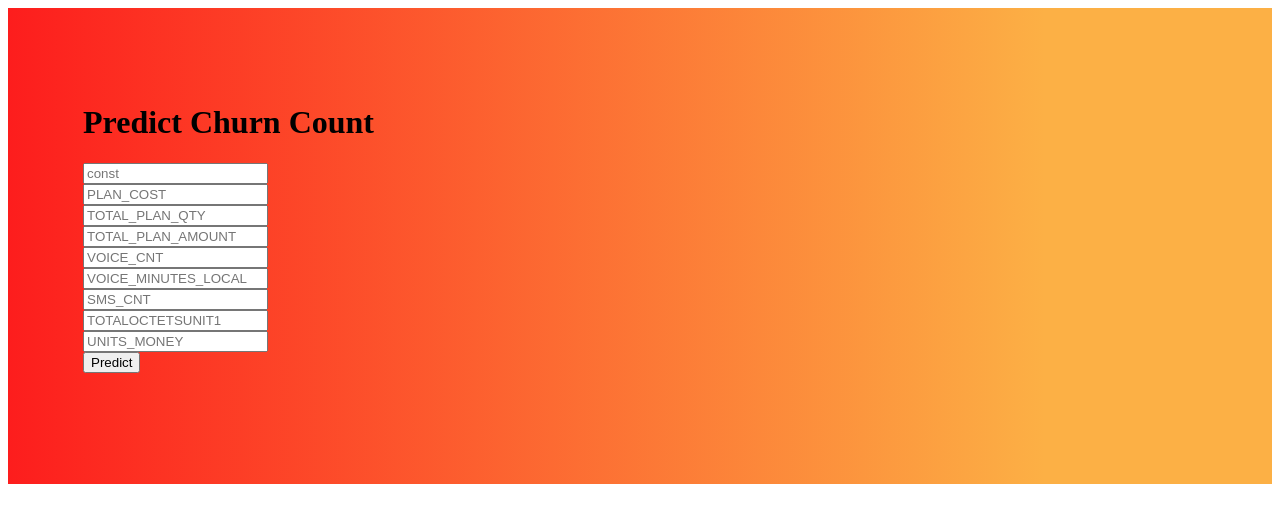
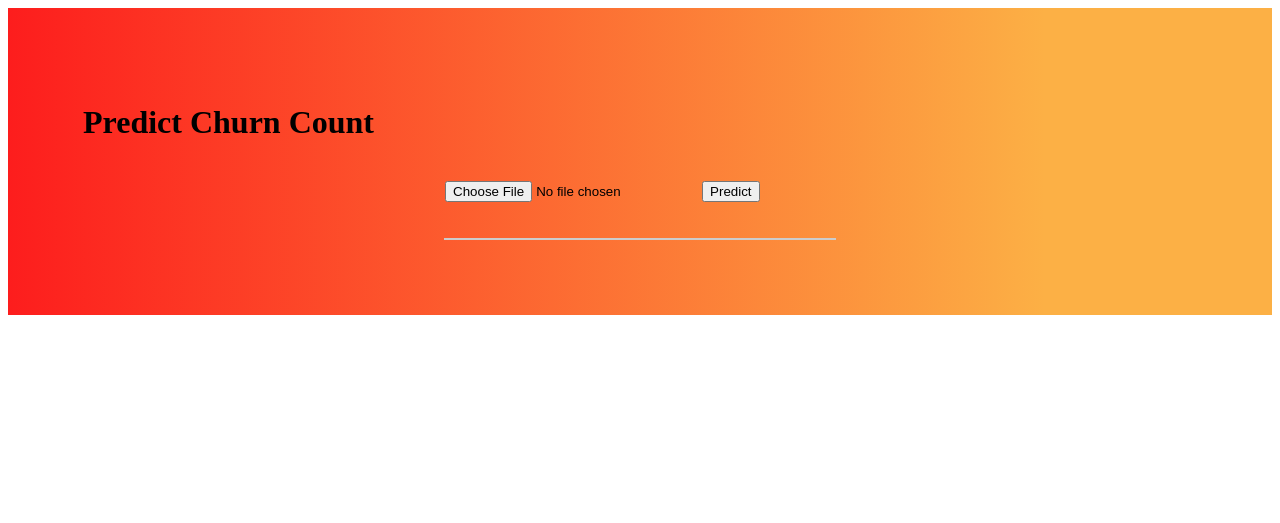
Before and after one commit to nishant9500/Telecom-customer-churn, a Flask app: page / in a window 1280 px wide. Shown: the top 523 px of the page. Run offline with Flask 2, Linux system fonts and the light colour scheme; parts of the project's set-up code (start-up, migrations or seed data) failed here and were passed over.

Commit message:
Update index.html

```diff
--- a/templates/index.html
+++ b/templates/index.html
@@ -18,7 +18,17 @@ background: linear-gradient(90deg, rgba(131,58,180,1) 0%, rgba(253,29,29,1) 0%,
             background-repeat: no-repeat, repeat;
             padding: 75px;
          }
-      </style>
+      form {
+    margin: auto;
+    width: 35%;
+}
+.result {
+    margin: auto;
+    width: 35%;
+    border: 1px solid #ccc;
+}
+	  </style>
+
 
 </head>
 
@@ -29,13 +39,12 @@ background: linear-gradient(90deg, rgba(131,58,180,1) 0%, rgba(253,29,29,1) 0%,
 
      <!-- Main Input For Receiving Query to our ML -->
     <form action="{{ url_for('predict')}}"method="post">
-	    <input type="text" name="const" placeholder="const" required="required" />
-		<br>
-    	<input type="text" name="PLAN_COST" placeholder="PLAN_COST" required="required" />
+    	<!--<input type="text" name="PLAN_COST" placeholder="PLAN_COST" required="required" />
 		<br>
         <input type="text" name="TOTAL_PLAN_QTY" placeholder="TOTAL_PLAN_QTY" required="required" />
 		<br>
-
+		<input type="text" name="test_score" placeholder="Test Score" required="required" />
+		<br>
 		<input type="text" name="TOTAL_PLAN_AMOUNT" placeholder="TOTAL_PLAN_AMOUNT" required="required" />
 		<br>
 		<input type="text" name="VOICE_CNT" placeholder="VOICE_CNT" required="required" />
@@ -46,16 +55,23 @@ background: linear-gradient(90deg, rgba(131,58,180,1) 0%, rgba(253,29,29,1) 0%,
 		<br>
 		<input type="text" name="TOTALOCTETSUNIT1" placeholder="TOTALOCTETSUNIT1" required="required" />
 		<br>
-		<input type="text" name="UNITS_MONEY" placeholder="UNITS_MONEY" required="required" />
+		<input type="text" name="UNITS_MONEY" placeholder="UNITS_MONEY" required="required" />-->
 		<br>
+		<input id="fileSelect" type="file" accept=".csv, application/vnd.openxmlformats-officedocument.spreadsheetml.sheet, application/vnd.ms-excel" />
 
 
         <button type="submit" class="btn btn-primary btn-block btn-large">Predict</button>
     </form>
 
    <br>
-   <br>
-   {{ prediction_text }}
+   <br><div class="result" align="center">
+    {% if result %}
+
+        <br> Predicted number of Churns for customer:
+           <p style="font-size:50px">{{ prediction_text }}</p>
+    {% endif %}
+</div>
+
 
  </div>
  </div>
```
